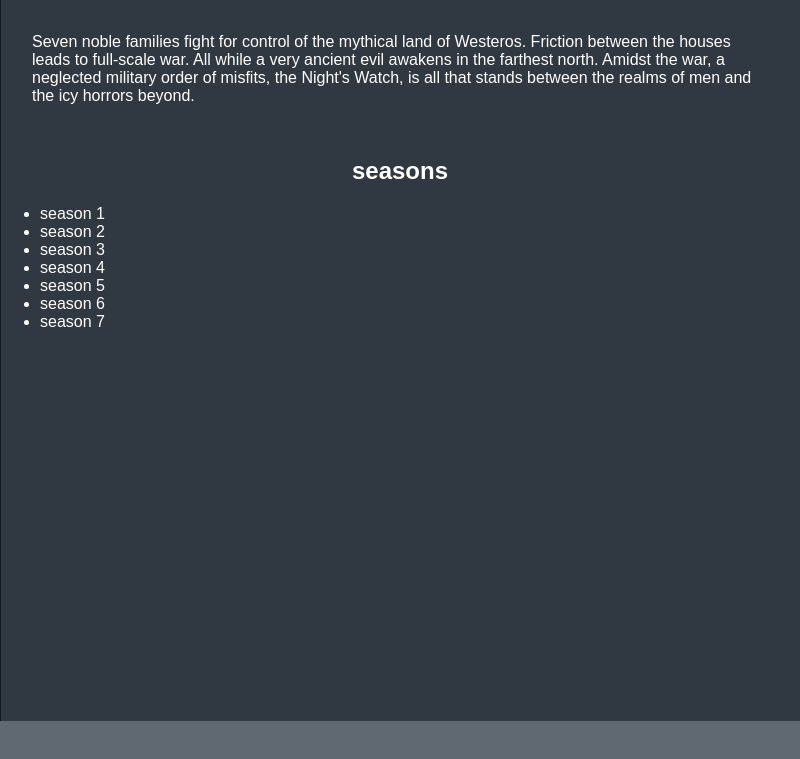
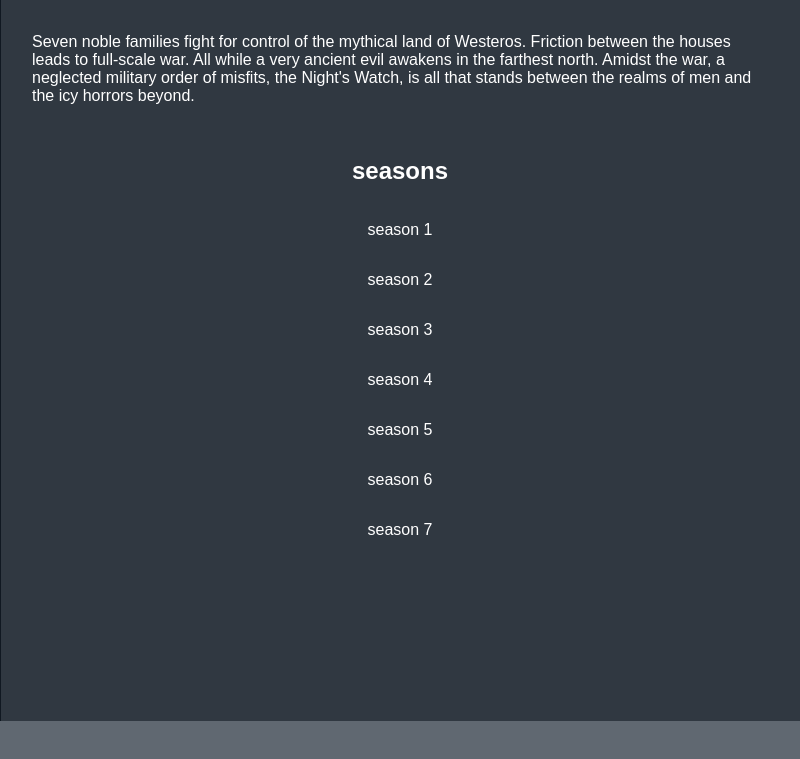
Before and after one commit to leon-4A6C/tplay, an Electron app: page app/index.html in a window 800 px wide. Shown: the part 79-838 px from the top of the page. Drawn offline with Linux system fonts and the light colour scheme; a web font is replaced by a local one.

Commit message:
added ul style

```diff
--- a/app/index.html
+++ b/app/index.html
@@ -40,14 +40,14 @@
         <h1>Game of thrones</h1>
         <p>Seven noble families fight for control of the mythical land of Westeros. Friction between the houses leads to full-scale war. All while a very ancient evil awakens in the farthest north. Amidst the war, a neglected military order of misfits, the Night's Watch, is all that stands between the realms of men and the icy horrors beyond.</p>
         <h2>seasons</h2>
-        <ul>
-          <li>season 1</li>
-          <li>season 2</li>
-          <li>season 3</li>
-          <li>season 4</li>
-          <li>season 5</li>
-          <li>season 6</li>
-          <li>season 7</li>
+        <ul class="seasons">
+          <a href="#"><li>season 1</li></a>
+          <a href="#"><li>season 2</li></a>
+          <a href="#"><li>season 3</li></a>
+          <a href="#"><li>season 4</li></a>
+          <a href="#"><li>season 5</li></a>
+          <a href="#"><li>season 6</li></a>
+          <a href="#"><li>season 7</li></a>
         </ul>
       </div>
 
--- a/app/style/info.sass
+++ b/app/style/info.sass
@@ -11,10 +11,20 @@
 
   p
     padding: 2em
-
-@media all and (min-width: 400px)
-  .info
-    width: 100%
+  ul.seasons
+    padding: 0
+    list-style-type: none
+    margin: 0
+    a
+      text-decoration: none
+      color: inherit
+      display: block
+      padding: 1em 0em
+      transition: box-shadow 300ms
+      &:hover
+        box-shadow: inset 0 0 1em 0 $primary-darker-color
+      li
+        text-align: center
 @media all and (min-width: 1024px)
   .info
     width: 50%
```
Also changed, not shown: app/style/main.css.
